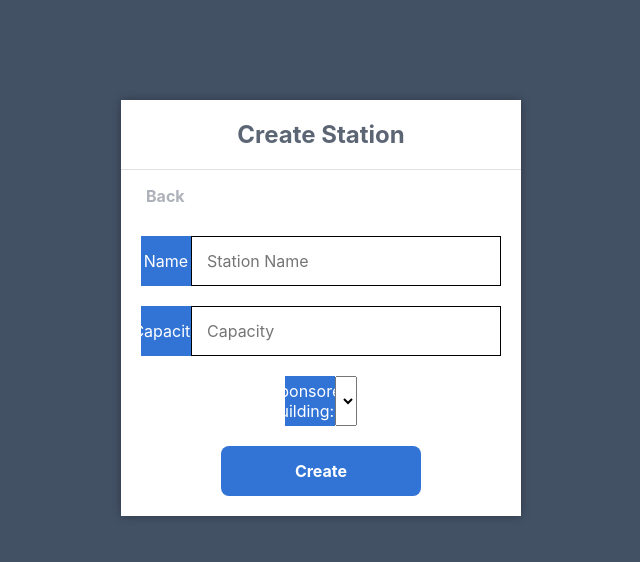
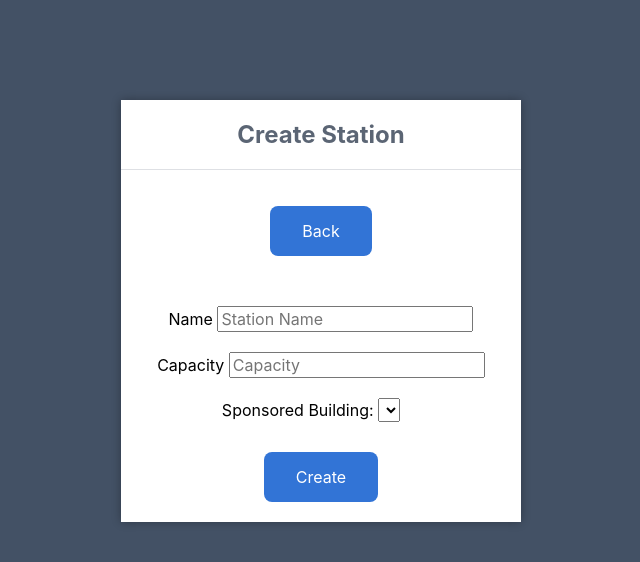
Before and after one commit to jliang1022/Food-Truck-Database, a Flask app: page /createStation in a window 1280 px wide. Shown: the top 562 px of the page, without its empty margins (319-959 px from the left). Run offline with Flask 2, Linux system fonts and the light colour scheme; data that the repository does not hold is empty; some libraries are stand-ins or nearby versions.

Commit message:
Re-styled some pages.

```diff
--- a/static/style.css
+++ b/static/style.css
@@ -147,13 +136,15 @@ h1 {
     vertical-align: middle;
 }
 
+.createStation form div,
+.updateBuilding form div,
+.updateStation form div
+.createFoodTruck form div {
+    margin: 10px;
+}
+
 .login form input[type="submit"],
-.register input[type="submit"],
-.createFood input[type="submit"],
-.manageFood input[type="submit"],
-.updateStation input[type="submit"],
-.createStation input[type="submit"],
-.updateBuilding input[type="submit"]{
+.register input[type="submit"] {
     width: 100%;
     padding: 15px;
     margin-top: 20px;
@@ -222,7 +212,9 @@ h1 {
 a.button,
 .manage_building_station form input[type="submit"],
 .create_building form input[type="submit"],
-input[type="submit"] {
+input[type="submit"],
+input[type="button"]:not(#home),
+a.active:not([name="login"]) {
     background-color: #3274d6; /* Green */
     border: none;
     color: white;
@@ -248,9 +241,7 @@ a.button:hover {
     margin: 10px;
 }
 
-.createFood form input[type='text'],
-.updateStation form input[type='text'],
-.createStation form input[type='text']{
+.createFood form input[type='text'] {
     width: 310px;
     height: 50px;
     border: 1px solid #000000;
--- a/templates/createFood.html
+++ b/templates/createFood.html
@@ -8,7 +8,7 @@
   </head>
 
   <body>
-    <div class="createFood main">
+    <div class="createFood main" style="text-align: center;">
       <h1 class="h1main">Create Food</h1>
         <!-- needs to be manage food -->
         <a href="{{ url_for('manageFood') }}" class="active">Back</a>
--- a/templates/createStation.html
+++ b/templates/createStation.html
@@ -8,21 +8,26 @@
   </head>
 
   <body>
-    <div class="createStation main">
+    <div class="createStation main" style="text-align: center;">
       <h1 class="h1main">Create Station</h1>
-        <div class="links">
           <!-- needs to be home -->
           <a href="{{ url_for('manage_building_station') }}" class="active">Back</a>
-        </div>
       <form action="{{ url_for('createStation') }}" method="post">
+        <div>
           <label for="stationName">
             Name
           </label>
           <input type="text" name="stationName" placeholder="Station Name" id="stationName" required>
+        </div>
+        <br>
+        <div>
           <label for="capacity">
             Capacity
           </label>
           <input type="text" name="capacity" id="capacity" placeholder="Capacity" required>
+        </div>
+        <br>
+        <div>
           <label for="sponsoredBuilding">
             Sponsored Building:
           </label>
@@ -32,6 +37,8 @@
                 <option value="{{ building }}">{{ building }}</option>
               {% endfor %}
             </select>
+        </div>
+        <br>
         <div class="msg">{{ msg }}</div>
         <input type="submit" name="create" value="Create">
       </form>
--- a/templates/index.html
+++ b/templates/index.html
@@ -18,7 +18,7 @@
 		<div class="login main">
 	    	<h1 class="h1main">GT Food Truck</h1>
 	    	<div class="links">
-					<a href="{{ url_for('login') }}" class="active">Login</a>
+					<a href="{{ url_for('login') }}" class="active" name="login">Login</a>
 					<a href="{{ url_for('register') }}">Register</a>
 			</div>
 			<form action="{{ url_for('login') }}" method="post">
--- a/templates/manageFood.html
+++ b/templates/manageFood.html
@@ -15,14 +15,14 @@
       <!-- need to change to homescreen !!!!!! -->
         <a href="{{ url_for('home') }}" class="active">Back</a>
         <!-- filter food -->
-        <label for="foodName">Name:
+        <label for="foodName" style="margin-left: auto;">Name:
           <select name="filterFood">
             <option selected disabled hidden style='display: none' value=''></option>
             {% for item in allFoods %}
               <option value="{{ item.foodName }}">{{ item.foodName }}</option>
             {% endfor %}
           </select>
-          <input type="submit" name="filter" value="Filter">
+          <input type="submit" name="filter" value="Filter" style="margin-left: 10px">
         </label>
 
         <table class="manageFoodTable" border="1">
--- a/templates/orderhistory.html
+++ b/templates/orderhistory.html
@@ -8,11 +8,11 @@
             <link rel="stylesheet" href="https://use.fontawesome.com/releases/v5.7.1/css/all.css">
     </head>
     <body>
-        <div class="register">
+        <div class="order_history" style="text-align: center;">
         <center>
             <h1>Order History</h1>
         </center>
-        <table class="table table-striped"><tr><th>Date</th><th>OrderID</th><th>Order Total</th><th>Food(s)</th><th>Food Quantity</th></tr>
+        <table class="table table-striped" border="1" cellpadding="5" cellspacing="5" style="border-collapse: collapse;margin: inherit;"><tr><th>Date</th><th>OrderID</th><th>Order Total</th><th>Food(s)</th><th>Food Quantity</th></tr>
 
         {% for history in history_list %}
         <tr>
--- a/templates/register.html
+++ b/templates/register.html
@@ -12,7 +12,7 @@
 			<h1 class="h1main">Register</h1>
 			<div class="links">
 				<a href="{{ url_for('login') }}">Login</a>
-				<a href="{{ url_for('register') }}" class="active">Register</a>
+				<a href="{{ url_for('register') }}" class="active" name="login">Register</a>
 			</div>
 			<form action="{{ url_for('register') }}" method="post" autocomplete="off">
 				<label for="username">
```
Also changed, not shown: other parts of static/style.css (+6 -17 lines), templates/createFoodTruck.html (+8 -4 lines), templates/create_building.html (+7 -6 lines), templates/home.html (+9 -9 lines), templates/updateBuilding.html (+16 -10 lines), templates/updateFoodTruck.html (+5 -6 lines), templates/updateStation.html (+7 -3 lines). Lines whose indentation alone changed are shown as unchanged.
